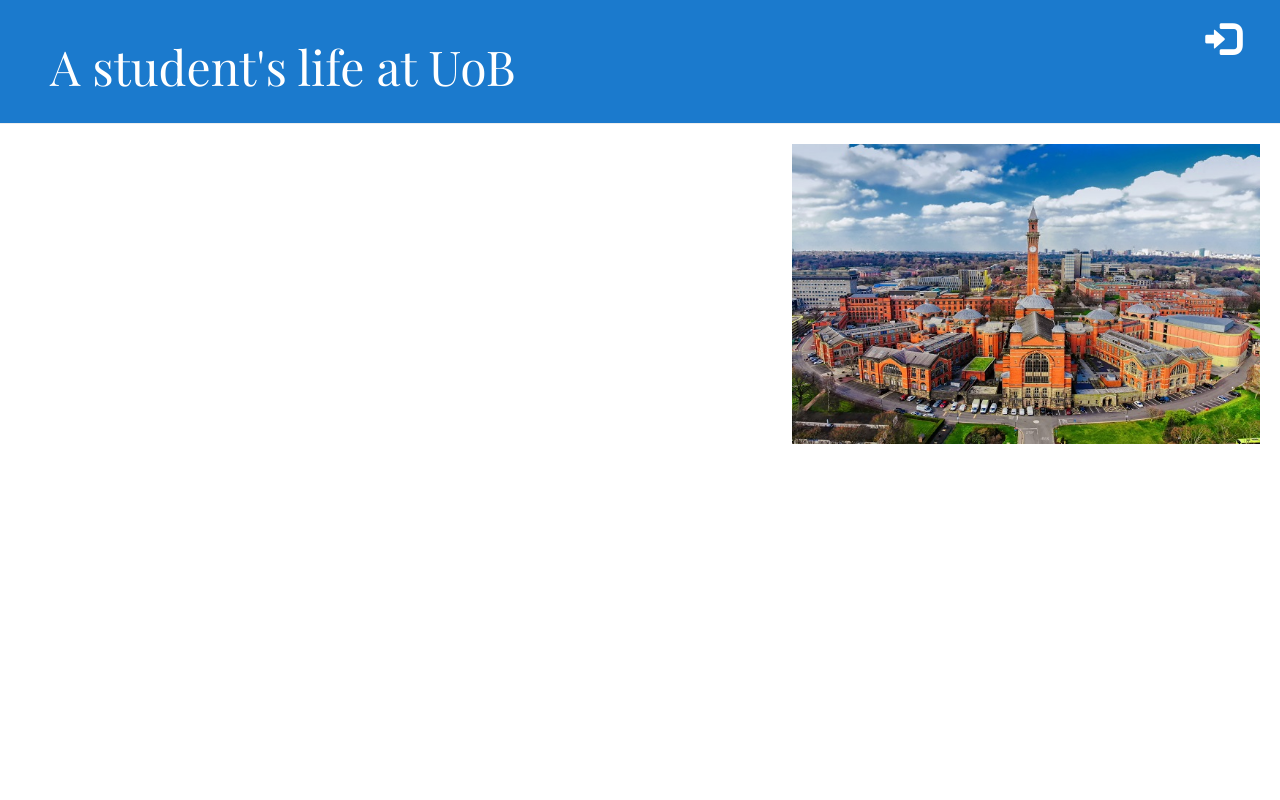
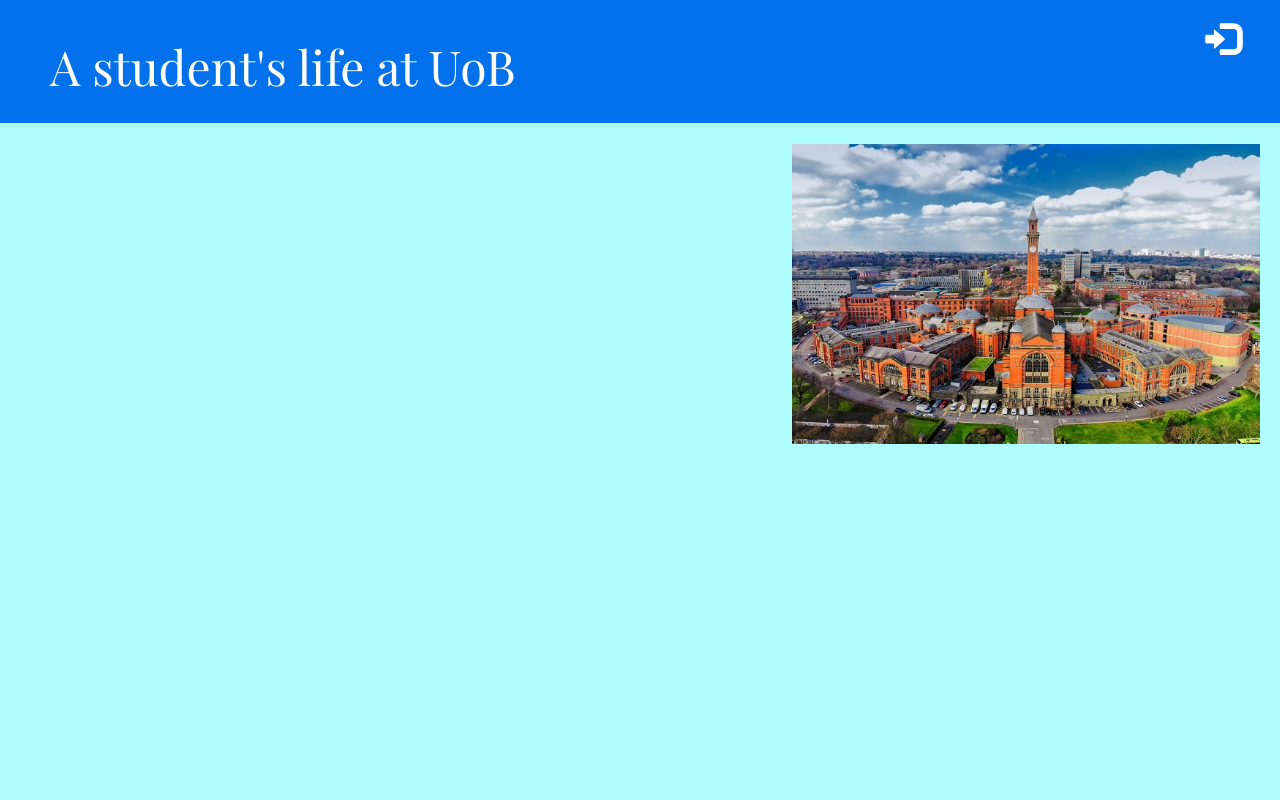
Before and after one commit to dni957/bridging-coursework, a Django app: page / in a window 1280 px wide. Run offline with Django 3.2, Linux system fonts and the light colour scheme; data that the repository does not hold is empty; some libraries are stand-ins or nearby versions.

Commit message:
changed colours

```diff
--- a/blog/static/css/blog.css
+++ b/blog/static/css/blog.css
@@ -1,5 +1,5 @@
 .page-header {
-    background-color: #1B7ACD;
+    background-color: #0471ec;
     margin-top: 0;
     padding: 20px 20px 20px 50px;
 }
@@ -51,3 +51,7 @@ h1, h2, h3, h4 {
     margin-right: 20px;
 
 }
+
+body {
+    background-color: #b0fdff;
+}
--- a/blog/templates/blog/base.html
+++ b/blog/templates/blog/base.html
@@ -22,7 +22,7 @@
 
         </div>
         <div>
-            <img class="image_index" src="{% static 'images/home.jpg' %}" alt="UoB" style="float: right" margin="50px" height="300px" >
+            <img class="image_index" src="{% static 'images/home.jpg' %}" alt="UoB" height="300px" >
         </div>
 
         <div class="content container">
--- a/blog/templates/blog/post_list.html
+++ b/blog/templates/blog/post_list.html
@@ -9,7 +9,7 @@
                 {{ post.published_date }}
             </div>
             <h2><a href="{% url 'post_detail' pk=post.pk %}">{{ post.title }}</a></h2>
-            <p>{{ post.text | linebreaksbr | slice:":400" }}</p>
+            <p>{{ post.text | linebreaksbr | slice:":400" }}...</p>
         </div>
     {% endfor %}
 {% endblock %}
```
